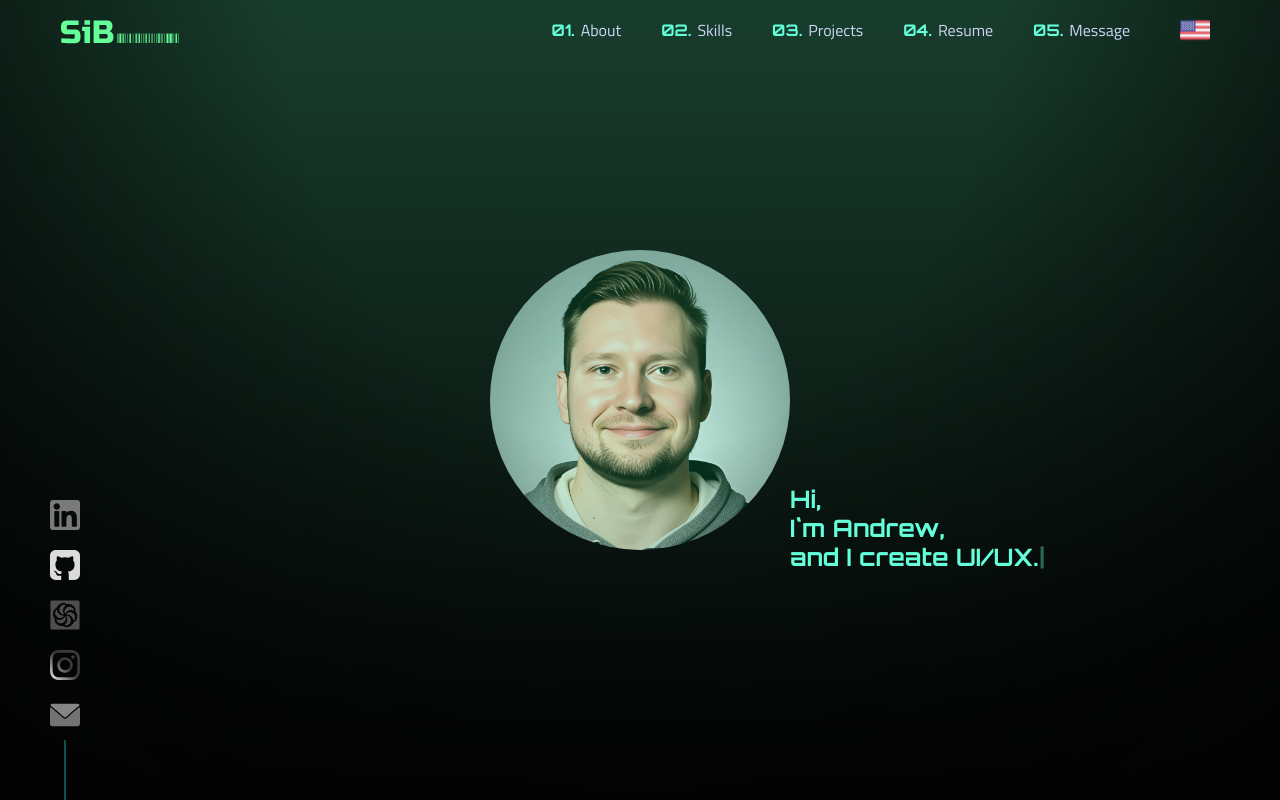
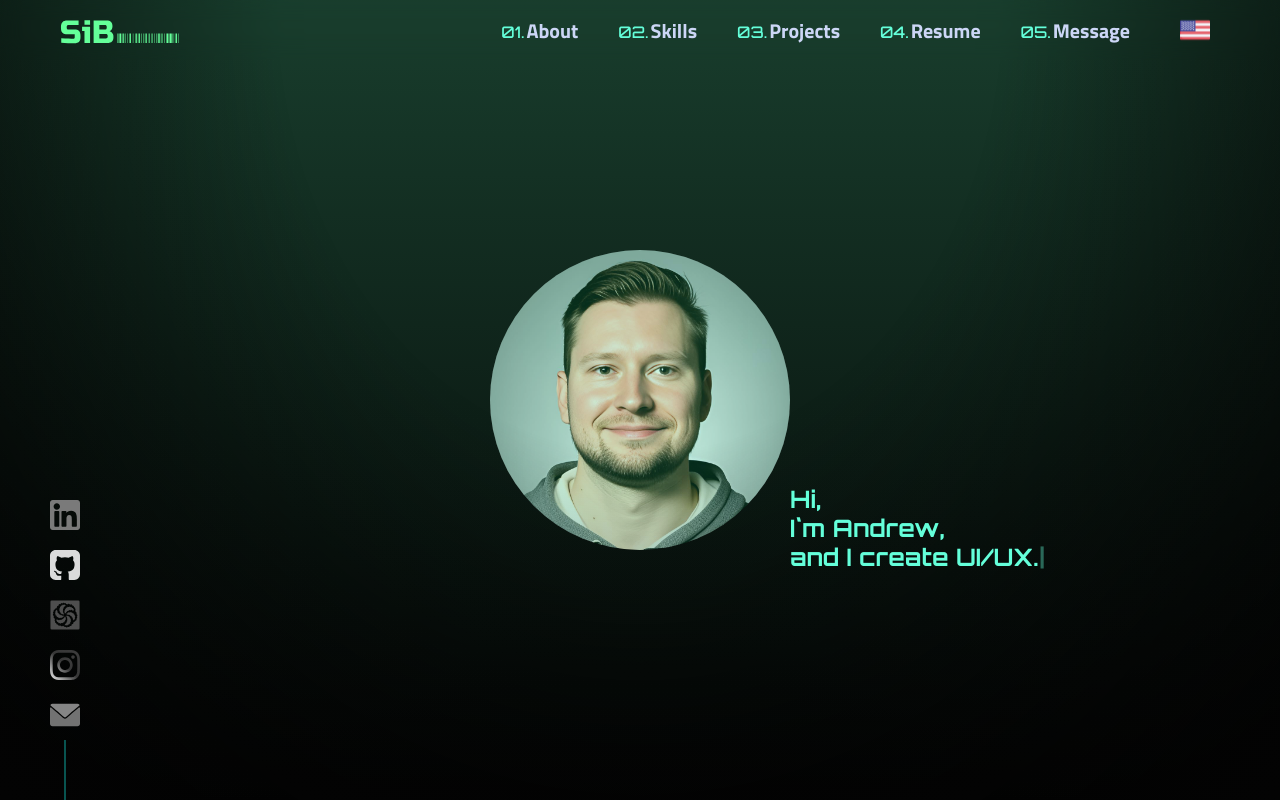
Before and after one commit to sibiryakov090591/portfolio_src, a React (Create React App) app: page / in a window 1280 px wide. Shown: the top 800 px of the page. Built offline with nearby package versions, Linux system fonts and the light colour scheme; no server answers.

Commit message:
Changed menu items style

```diff
--- a/src/components/menu/Menu.tsx
+++ b/src/components/menu/Menu.tsx
@@ -10,6 +10,14 @@ import LangMenu from "../langMenu/LangMenu";
 import useAppTheme from "../../themes/ThemeStyles";
 import NavLink from "./NavLink/NavLink";
 import { Box } from "@material-ui/core";
+
+const menuItems = [
+  { name: "about", to: "about", index: "01" },
+  { name: "skills", to: "skills", index: "02" },
+  { name: "projects", to: "projects", index: "03" },
+  { name: "resume", to: "resume", index: "04" },
+  { name: "text_me", to: "contact", index: "05" },
+];
 
 const Menu: React.FC = () => {
   const classes = useStyles();
@@ -100,9 +108,12 @@ const Menu: React.FC = () => {
       >
         <nav className={classes.mobileList}>
           <ul style={{ padding: 0 }}>
+            {menuItems.map((item) => {
+              return (
                 <NavLink
+                  key={item.to}
                   onClick={toggleMobileMenuHandler}
-              to="about"
+                  to={item.to}
                   offset={-60}
                   smooth={true}
                   spy={true}
@@ -110,66 +121,14 @@ const Menu: React.FC = () => {
                   className={`${classes.topItem} ${classes.topItemMobile}`}
                 >
                   <li>
-                <span className={classes.topItemIndexMobile}>01.</span>
-                {t("about")}
+                    <span className={classes.topItemIndexMobile}>
+                      {item.index}.
+                    </span>
+                    {t(item.name)}
                   </li>
                 </NavLink>
-            <NavLink
-              onClick={toggleMobileMenuHandler}
-              to="skills"
-              offset={-60}
-              smooth={true}
-              spy={true}
-              duration={600}
-              className={`${classes.topItem} ${classes.topItemMobile}`}
-            >
-              <li>
-                <span className={classes.topItemIndexMobile}>02.</span>
-                {t("skills")}
-              </li>
-            </NavLink>
-            <NavLink
-              onClick={toggleMobileMenuHandler}
-              to="projects"
-              offset={-60}
-              smooth={true}
-              spy={true}
-              duration={600}
-              className={`${classes.topItem} ${classes.topItemMobile}`}
-            >
-              <li>
-                <span className={classes.topItemIndexMobile}>03.</span>
-                {t("projects")}
-              </li>
-            </NavLink>
-            <NavLink
-              onClick={toggleMobileMenuHandler}
-              to="resume"
-              offset={-60}
-              smooth={true}
-              spy={true}
-              duration={600}
-              className={`${classes.topItem} ${classes.topItemMobile}`}
-            >
-              <li>
-                <span className={classes.topItemIndexMobile}>04.</span>
-                {t("resume")}
-              </li>
-            </NavLink>
-            <NavLink
-              onClick={toggleMobileMenuHandler}
-              to="contact"
-              offset={-60}
-              smooth={true}
-              spy={true}
-              duration={600}
-              className={`${classes.topItem} ${classes.topItemMobile}`}
-            >
-              <li>
-                <span className={classes.topItemIndexMobile}>05.</span>
-                {t("text_me")}
-              </li>
-            </NavLink>
+              );
+            })}
           </ul>
         </nav>
       </div>
@@ -178,8 +137,11 @@ const Menu: React.FC = () => {
       <Box display="flex" alignItems="center">
         <nav className={classes.desktopMenu}>
           <ul className={classes.topList}>
+            {menuItems.map((item) => {
+              return (
                 <NavLink
-              to="about"
+                  key={item.to}
+                  to={item.to}
                   offset={-60}
                   smooth={true}
                   spy={true}
@@ -187,62 +149,12 @@ const Menu: React.FC = () => {
                   className={classes.topItem}
                 >
                   <li id="menu_item">
-                <span className={classes.topItemIndex}>01.</span>
-                {t("about")}
+                    <span className={classes.topItemIndex}>{item.index}.</span>
+                    {t(item.name)}
                   </li>
                 </NavLink>
-            <NavLink
-              to="skills"
-              offset={-60}
-              smooth={true}
-              spy={true}
-              duration={600}
-              className={classes.topItem}
-            >
-              <li id="menu_item">
-                <span className={classes.topItemIndex}>02.</span>
-                {t("skills")}
-              </li>
-            </NavLink>
-            <NavLink
-              to="projects"
-              offset={-60}
-              smooth={true}
-              spy={true}
-              duration={600}
-              className={classes.topItem}
-            >
-              <li id="menu_item">
-                <span className={classes.topItemIndex}>03.</span>
-                {t("projects")}
-              </li>
-            </NavLink>
-            <NavLink
-              to="resume"
-              offset={-60}
-              smooth={true}
-              spy={true}
-              duration={600}
-              className={classes.topItem}
-            >
-              <li id="menu_item">
-                <span className={classes.topItemIndex}>04.</span>
-                {t("resume")}
-              </li>
-            </NavLink>
-            <NavLink
-              to="contact"
-              offset={-60}
-              smooth={true}
-              spy={true}
-              duration={600}
-              className={classes.topItem}
-            >
-              <li id="menu_item">
-                <span className={classes.topItemIndex}>05.</span>
-                {t("text_me")}
-              </li>
-            </NavLink>
+              );
+            })}
           </ul>
         </nav>
         <div className={classes.langWrapper} id="menu_item">
--- a/src/components/menu/styles.ts
+++ b/src/components/menu/styles.ts
@@ -54,6 +54,8 @@ export const useStyles = makeStyles((theme: AppTheme & Theme) => ({
     padding: "25px 0",
     transition: "all 300ms ease",
     marginRight: 40,
+    fontWeight: 600,
+    fontSize: 20,
     [theme.breakpoints.down("sm")]: {
       marginRight: 0,
     },
@@ -82,9 +84,11 @@ export const useStyles = makeStyles((theme: AppTheme & Theme) => ({
   },
   topItemIndex: {
     color: theme.palette.text.green,
-    marginRight: 6,
+    marginRight: 2,
     fontFamily: "Orbitron",
-    fontWeight: 600,
+    fontWeight: 400,
+    fontSize: 16,
+    transition: "all 300ms ease",
   },
   topItemIndexMobile: {
     fontSize: 20,
--- a/src/components/title/Title.tsx
+++ b/src/components/title/Title.tsx
@@ -10,7 +10,8 @@ const Title: React.FC<PropsType> = ({ title, index }) => {
   const classes = useStyles();
   return (
     <h2 className={classes.title}>
-      <span className={classes.index}>{`${index}. `}</span>
+      {/* <span className={classes.index}>{`${index}. `}</span> */}
+      <span className={classes.index}></span>
       {title}
     </h2>
   );
--- a/src/components/title/styles.ts
+++ b/src/components/title/styles.ts
@@ -5,20 +5,24 @@ import { Theme } from "@material-ui/core/styles/createTheme";
 export const useStyles = makeStyles((theme: Theme & AppTheme) => ({
   title: {
     zIndex: 2,
-    margin: "0 auto",
-    padding: "50px 0 65px",
+    margin: "50px auto 65px",
     color: theme.palette.text.secondary,
-    fontSize: 32,
+    fontSize: 38,
     fontFamily: "Orbitron",
+    position: "relative",
     [theme.breakpoints.down("sm")]: {
-      padding: "50px 0 50px",
+        margin: "50px auto 50px",
     },
   },
   index: {
-    color: theme.palette.text.green,
-    fontFamily: "Orbitron",
-    fontWeight: 400,
-    fontSize: 22,
+    background: theme.palette.background.green,
+    height: 28,
+    width: "110%",
+    display: "block",
+    position: "absolute",
+    bottom: 4,
+    left: "-5%",
+    zIndex: -1,
   },
 }));
 
```
Lines whose indentation alone changed are shown as unchanged.
